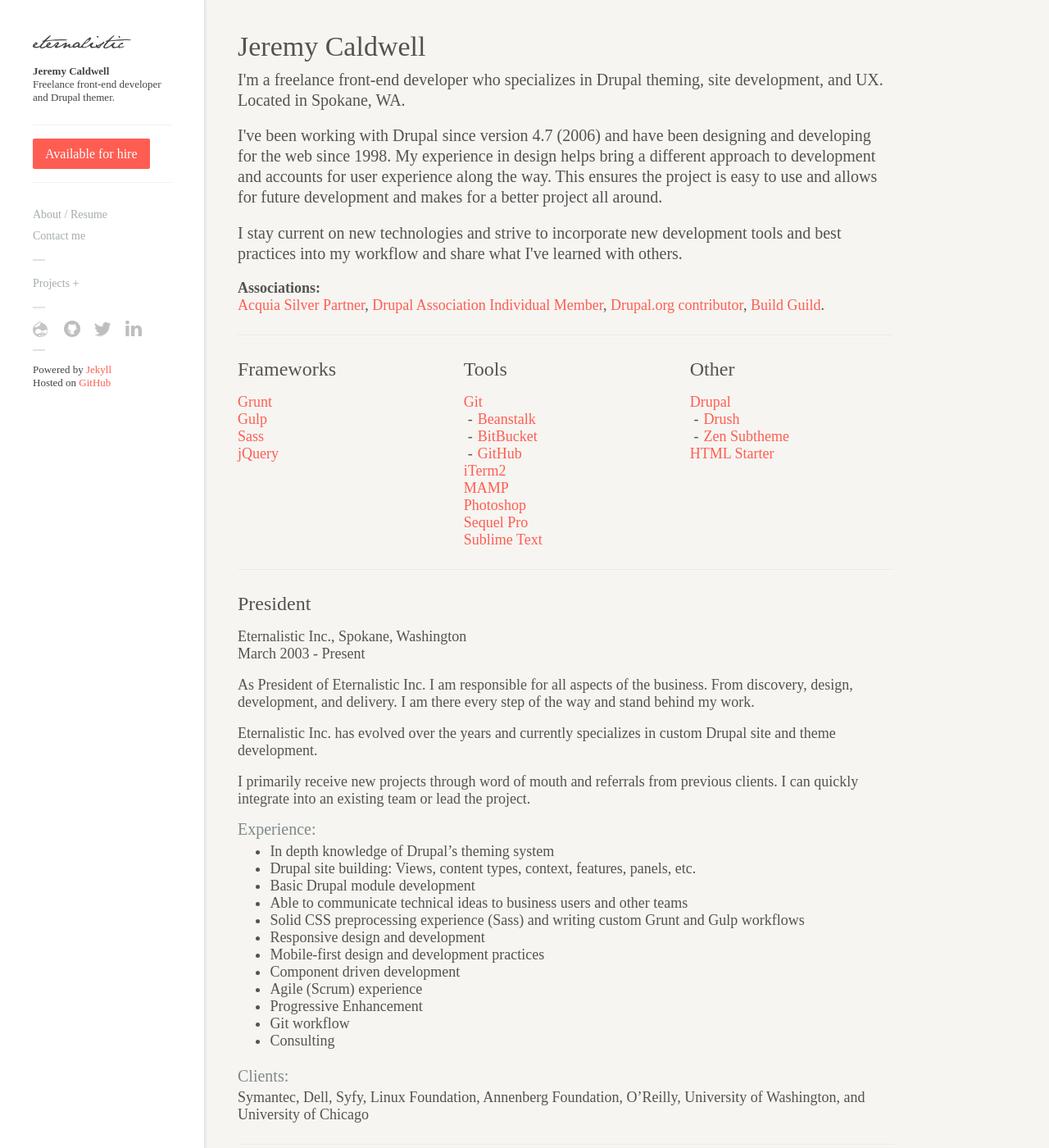
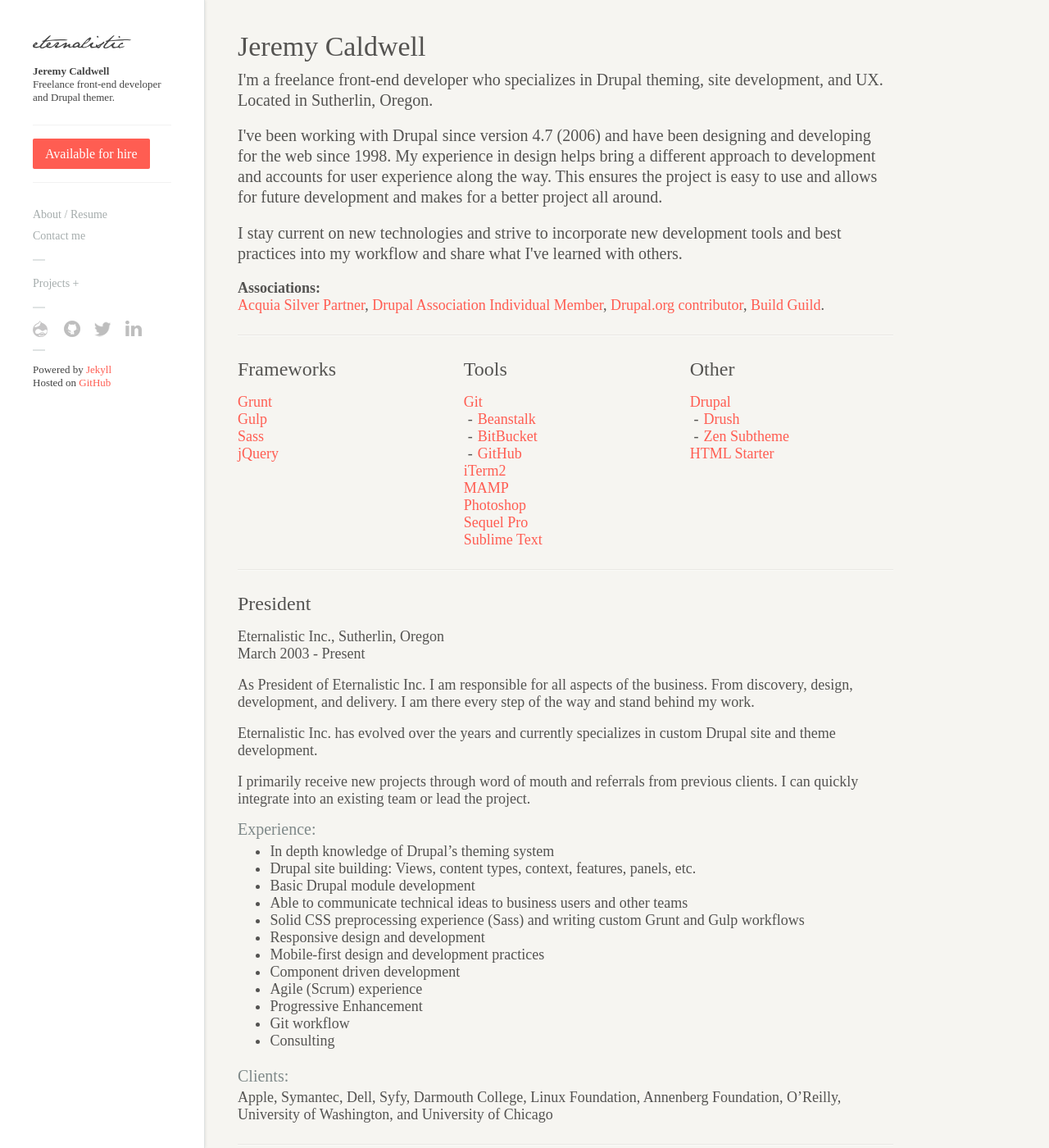
Before and after one commit to eternalistic/eternalistic.com, a Jekyll site: the page built from about/index.md, in a window 1280 px wide and 1400 px high. Shown: the whole window at 82% size. Built offline with Jekyll 4.4.1, drawn with Linux system fonts in a browser that asks for light colours; nearby versions of some CDN libraries; some of the changed text lies outside the part shown.

Commit message:
Updated address

```diff
--- a/about/index.md
+++ b/about/index.md
@@ -8,7 +8,7 @@ published: true
 
 <h1>Jeremy Caldwell</h1>
 
-<p class="intro">I'm a freelance front-end developer who specializes in Drupal theming, site development, and UX. Located in Spokane, WA.</p>
+<p class="intro">I'm a freelance front-end developer who specializes in Drupal theming, site development, and UX. Located in Sutherlin, Oregon.</p>
 
 <p class="intro">I've been working with Drupal since version 4.7 (2006) and have been designing and developing for the web since 1998. My experience in design helps bring a different approach to development and accounts for user experience along the way. This ensures the project is easy to use and allows for future development and makes for a better project all around.</p>
 
@@ -33,7 +33,7 @@ published: true
 
 <h2>President</h2>
 
-Eternalistic Inc., Spokane, Washington  <br/>
+Eternalistic Inc., Sutherlin, Oregon  <br/>
 March 2003 - Present
 
 As President of Eternalistic Inc. I am responsible for all aspects of the business. From discovery, design, development, and delivery. I am there every step of the way and stand behind my work.
@@ -59,7 +59,7 @@ I primarily receive new projects through word of mouth and referrals from previo
 
 <h3>Clients:</h3>
 
-Symantec, Dell, Syfy, Linux Foundation, Annenberg Foundation, O'Reilly, University of Washington, and University of Chicago
+Apple, Symantec, Dell, Syfy, Darmouth College, Linux Foundation, Annenberg Foundation, O'Reilly, University of Washington, and University of Chicago
 
 ---
 
```
Also changed, not shown: other parts of about/index.md (+1 -0 lines).
